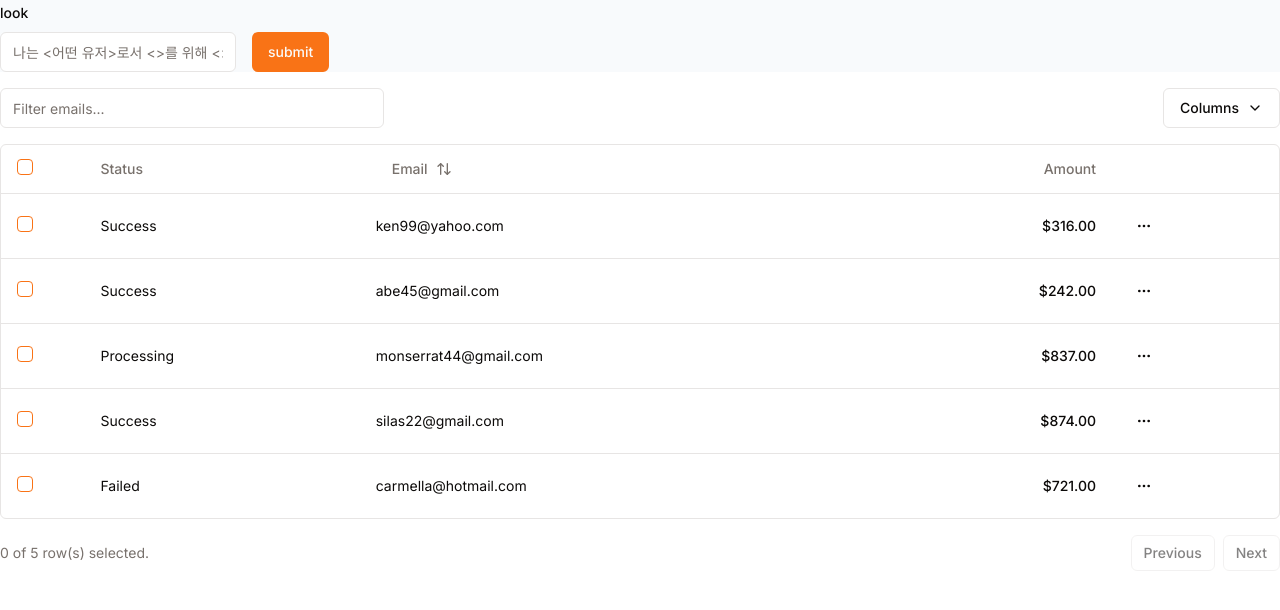
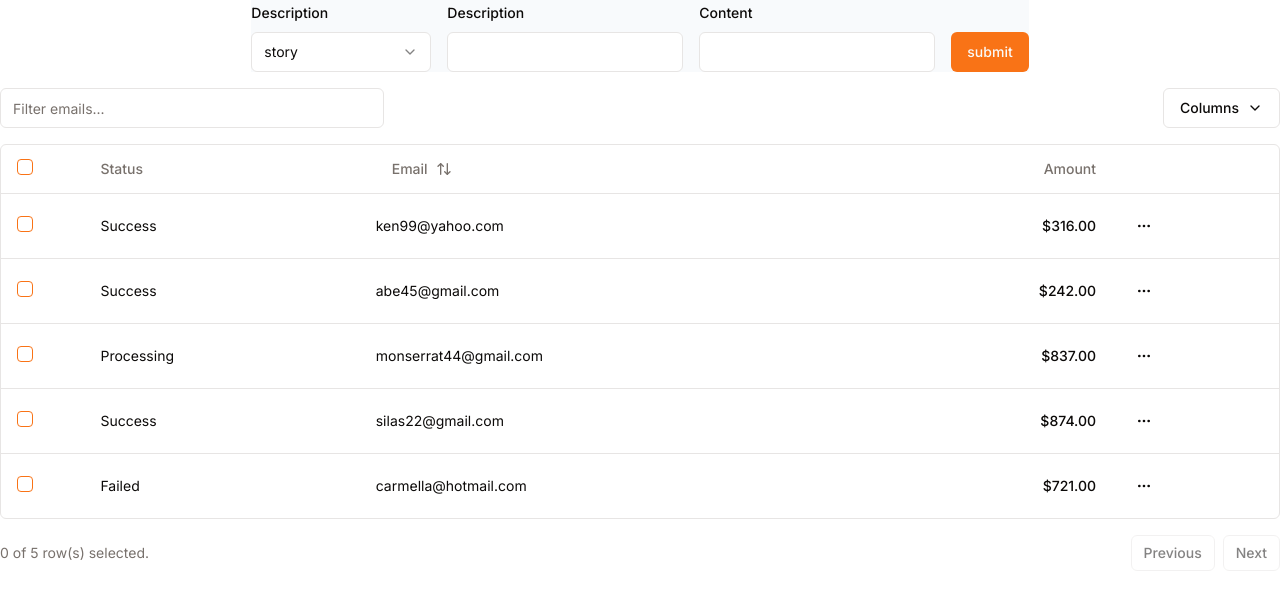
Before and after one commit to ASAXP/asaxp, a Next.js app in the folder packages/frontend/next-app/: page /story in a window 1280 px wide. Shown: the top 610 px of the page. Built offline with nearby package versions, Linux system fonts and the light colour scheme.

Commit message:
feat: create story ui & model

```diff
--- a/packages/frontend/next-app/package.json
+++ b/packages/frontend/next-app/package.json
@@ -15,6 +15,7 @@
     "@radix-ui/react-checkbox": "^1.0.4",
     "@radix-ui/react-dropdown-menu": "^2.1.1",
     "@radix-ui/react-label": "^2.1.0",
+    "@radix-ui/react-select": "^2.1.1",
     "@radix-ui/react-slot": "^1.1.0",
     "@radix-ui/react-tooltip": "^1.0.7",
     "@tanstack/react-table": "^8.17.3",
--- a/packages/frontend/next-app/src/api/api.ts
+++ b/packages/frontend/next-app/src/api/api.ts
@@ -18,10 +18,11 @@
   ): Promise<ResponseType> {
     const options: RequestInit = {
       method: "POST",
+      body: JSON.stringify(data),
       headers: {
         "Content-Type": "application/json",
+        ...init?.headers,
       },
-      body: JSON.stringify(data),
       ...init,
     };
     const response = await fetch(url, options);
--- a/packages/frontend/next-app/src/app/story/page.tsx
+++ b/packages/frontend/next-app/src/app/story/page.tsx
@@ -197,8 +197,11 @@
   });
 
   return (
-    <div className="w-full">
-      <StoryFormWidget />
+    <div className="">
+      <StoryFormWidget
+        className="w-full flex items-center justify-center "
+        story={{ description: "" }}
+      />
       <div className="flex items-center py-4">
         <Input
           placeholder="Filter emails..."
--- /dev/null
+++ b/packages/frontend/next-app/src/components/ui/select.tsx
@@ -0,0 +1,160 @@
+"use client"
+
+import * as React from "react"
+import * as SelectPrimitive from "@radix-ui/react-select"
+import { Check, ChevronDown, ChevronUp } from "lucide-react"
+
+import { cn } from "@/lib/utils"
+
+const Select = SelectPrimitive.Root
+
+const SelectGroup = SelectPrimitive.Group
+
+const SelectValue = SelectPrimitive.Value
+
+const SelectTrigger = React.forwardRef<
+  React.ElementRef<typeof SelectPrimitive.Trigger>,
+  React.ComponentPropsWithoutRef<typeof SelectPrimitive.Trigger>
+>(({ className, children, ...props }, ref) => (
+  <SelectPrimitive.Trigger
+    ref={ref}
+    className={cn(
+      "flex h-10 w-full items-center justify-between rounded-md border border-input bg-background px-3 py-2 text-sm ring-offset-background placeholder:text-muted-foreground focus:outline-none focus:ring-2 focus:ring-ring focus:ring-offset-2 disabled:cursor-not-allowed disabled:opacity-50 [&>span]:line-clamp-1",
+      className
+    )}
+    {...props}
+  >
+    {children}
+    <SelectPrimitive.Icon asChild>
+      <ChevronDown className="h-4 w-4 opacity-50" />
+    </SelectPrimitive.Icon>
+  </SelectPrimitive.Trigger>
+))
+SelectTrigger.displayName = SelectPrimitive.Trigger.displayName
+
+const SelectScrollUpButton = React.forwardRef<
+  React.ElementRef<typeof SelectPrimitive.ScrollUpButton>,
+  React.ComponentPropsWithoutRef<typeof SelectPrimitive.ScrollUpButton>
+>(({ className, ...props }, ref) => (
+  <SelectPrimitive.ScrollUpButton
+    ref={ref}
+    className={cn(
+      "flex cursor-default items-center justify-center py-1",
+      className
+    )}
+    {...props}
+  >
+    <ChevronUp className="h-4 w-4" />
+  </SelectPrimitive.ScrollUpButton>
+))
+SelectScrollUpButton.displayName = SelectPrimitive.ScrollUpButton.displayName
+
+const SelectScrollDownButton = React.forwardRef<
+  React.ElementRef<typeof SelectPrimitive.ScrollDownButton>,
+  React.ComponentPropsWithoutRef<typeof SelectPrimitive.ScrollDownButton>
+>(({ className, ...props }, ref) => (
+  <SelectPrimitive.ScrollDownButton
+    ref={ref}
+    className={cn(
+      "flex cursor-default items-center justify-center py-1",
+      className
+    )}
+    {...props}
+  >
+    <ChevronDown className="h-4 w-4" />
+  </SelectPrimitive.ScrollDownButton>
+))
+SelectScrollDownButton.displayName =
+  SelectPrimitive.ScrollDownButton.displayName
+
+const SelectContent = React.forwardRef<
+  React.ElementRef<typeof SelectPrimitive.Content>,
+  React.ComponentPropsWithoutRef<typeof SelectPrimitive.Content>
+>(({ className, children, position = "popper", ...props }, ref) => (
+  <SelectPrimitive.Portal>
+    <SelectPrimitive.Content
+      ref={ref}
+      className={cn(
+        "relative z-50 max-h-96 min-w-[8rem] overflow-hidden rounded-md border bg-popover text-popover-foreground shadow-md data-[state=open]:animate-in data-[state=closed]:animate-out data-[state=closed]:fade-out-0 data-[state=open]:fade-in-0 data-[state=closed]:zoom-out-95 data-[state=open]:zoom-in-95 data-[side=bottom]:slide-in-from-top-2 data-[side=left]:slide-in-from-right-2 data-[side=right]:slide-in-from-left-2 data-[side=top]:slide-in-from-bottom-2",
+        position === "popper" &&
+          "data-[side=bottom]:translate-y-1 data-[side=left]:-translate-x-1 data-[side=right]:translate-x-1 data-[side=top]:-translate-y-1",
+        className
+      )}
+      position={position}
+      {...props}
+    >
+      <SelectScrollUpButton />
+      <SelectPrimitive.Viewport
+        className={cn(
+          "p-1",
+          position === "popper" &&
+            "h-[var(--radix-select-trigger-height)] w-full min-w-[var(--radix-select-trigger-width)]"
+        )}
+      >
+        {children}
+      </SelectPrimitive.Viewport>
+      <SelectScrollDownButton />
+    </SelectPrimitive.Content>
+  </SelectPrimitive.Portal>
+))
+SelectContent.displayName = SelectPrimitive.Content.displayName
+
+const SelectLabel = React.forwardRef<
+  React.ElementRef<typeof SelectPrimitive.Label>,
+  React.ComponentPropsWithoutRef<typeof SelectPrimitive.Label>
+>(({ className, ...props }, ref) => (
+  <SelectPrimitive.Label
+    ref={ref}
+    className={cn("py-1.5 pl-8 pr-2 text-sm font-semibold", className)}
+    {...props}
+  />
+))
+SelectLabel.displayName = SelectPrimitive.Label.displayName
+
+const SelectItem = React.forwardRef<
+  React.ElementRef<typeof SelectPrimitive.Item>,
+  React.ComponentPropsWithoutRef<typeof SelectPrimitive.Item>
+>(({ className, children, ...props }, ref) => (
+  <SelectPrimitive.Item
+    ref={ref}
+    className={cn(
+      "relative flex w-full cursor-default select-none items-center rounded-sm py-1.5 pl-8 pr-2 text-sm outline-none focus:bg-accent focus:text-accent-foreground data-[disabled]:pointer-events-none data-[disabled]:opacity-50",
+      className
+    )}
+    {...props}
+  >
+    <span className="absolute left-2 flex h-3.5 w-3.5 items-center justify-center">
+      <SelectPrimitive.ItemIndicator>
+        <Check className="h-4 w-4" />
+      </SelectPrimitive.ItemIndicator>
+    </span>
+
+    <SelectPrimitive.ItemText>{children}</SelectPrimitive.ItemText>
+  </SelectPrimitive.Item>
+))
+SelectItem.displayName = SelectPrimitive.Item.displayName
+
+const SelectSeparator = React.forwardRef<
+  React.ElementRef<typeof SelectPrimitive.Separator>,
+  React.ComponentPropsWithoutRef<typeof SelectPrimitive.Separator>
+>(({ className, ...props }, ref) => (
+  <SelectPrimitive.Separator
+    ref={ref}
+    className={cn("-mx-1 my-1 h-px bg-muted", className)}
+    {...props}
+  />
+))
+SelectSeparator.displayName = SelectPrimitive.Separator.displayName
+
+export {
+  Select,
+  SelectGroup,
+  SelectValue,
+  SelectTrigger,
+  SelectContent,
+  SelectLabel,
+  SelectItem,
+  SelectSeparator,
+  SelectScrollUpButton,
+  SelectScrollDownButton,
+}
--- a/packages/frontend/next-app/src/widgets/storyFormWidget.tsx
+++ b/packages/frontend/next-app/src/widgets/storyFormWidget.tsx
@@ -1,59 +1,135 @@
 "use client";
 
+import React from "react";
 import {
   FormControl,
   FormField,
   FormItem,
   FormLabel,
   Form,
+  FormMessage,
 } from "@/components/ui/form";
 import { useForm } from "react-hook-form";
 import { Input } from "@/components/ui/input";
 import { zodResolver } from "@hookform/resolvers/zod";
+import { StorySchemaDAO } from "@libs/types";
 import { Button } from "@/components/ui/button";
 import { z } from "zod";
 import api from "@/api/api";
+import {
+  Select,
+  SelectContent,
+  SelectItem,
+  SelectTrigger,
+  SelectValue,
+} from "@/components/ui/select";
 
-const formSchema = z.object({
-  description: z.string({ message: "description needed" }),
+interface StoryFormWidgetProps extends React.HTMLAttributes<HTMLDivElement> {
+  story: z.infer<typeof StorySchemaDAO>;
+}
+
+export default function StoryFormWidget({
+  story,
+  className,
+}: StoryFormWidgetProps) {
+  const form = useForm<z.infer<typeof StorySchemaDAO>>({
+    mode: "onChange",
+    resolver: zodResolver(StorySchemaDAO),
+    defaultValues: {
+      type: story.type ?? "story",
+      description: story.description ?? "",
+      content: story.content ?? "",
+      point: story.point ?? 0,
+    },
   });
 
-export default function StoryFormWidget() {
-  const form = useForm<z.infer<typeof formSchema>>({
-    defaultValues: {
-      description: "",
-    },
-    resolver: zodResolver(formSchema),
-  });
   return (
+    <div className={className}>
       <Form {...form}>
         <form
           className="flex gap-4 items-end bg-slate-50"
           onSubmit={form.handleSubmit(async (value) => {
-          const result = await api.post("http://localhost:8080/story", value);
-
-          alert(result);
+            const result = await api.post(
+              process.env.NEXT_PUBLIC_API_URL + "/story",
+              value,
+            );
+            console.log("id", result);
           })}
         >
+          <FormField
+            control={form.control}
+            name="type"
+            render={({ field }) => {
+              return (
+                <FormItem>
+                  <FormLabel>Description</FormLabel>
+                  <FormControl>
+                    <Select {...field}>
+                      <SelectTrigger className="w-[180px]">
+                        <SelectValue placeholder="StoryType" />
+                      </SelectTrigger>
+                      <SelectContent>
+                        <SelectItem value="story">story</SelectItem>
+                        <SelectItem value="spike">spike</SelectItem>
+                        <SelectItem value="epic">epic</SelectItem>
+                      </SelectContent>
+                    </Select>
+                  </FormControl>
+                  <FormMessage />
+                </FormItem>
+              );
+            }}
+          />
           <FormField
             control={form.control}
             name="description"
             render={({ field }) => {
               return (
                 <FormItem>
-                <FormLabel>look</FormLabel>
+                  <FormLabel>Description</FormLabel>
                   <FormControl>
-                  <Input
-                    {...field}
-                    placeholder="나는 <어떤 유저>로서 <>를 위해 <>기능을 원한다"
-                  />
+                    <Input type="text" {...field} />
                   </FormControl>
+                  <FormMessage />
                 </FormItem>
               );
             }}
           />
+          <FormField
+            control={form.control}
+            name="content"
+            render={({ field }) => {
+              return (
+                <FormItem>
+                  <FormLabel>Content</FormLabel>
+                  <FormControl>
+                    <Input type="text" {...field} />
+                  </FormControl>
+                  <FormMessage />
+                </FormItem>
+              );
+            }}
+          />
+
+          {/* <FormField
+            control={form.control}
+            name="point"
+            render={({ field }) => {
+              return (
+                <FormItem>
+                  <FormLabel>point</FormLabel>
+                  <FormControl>
+                    <Input type="number" {...field} />
+                  </FormControl>
+                  <FormMessage />
+                </FormItem>
+              );
+            }}
+          /> */}
+
           <Button>submit</Button>
         </form>
       </Form>
+    </div>
   );
 }
```
Lines whose indentation alone changed are shown as unchanged.
